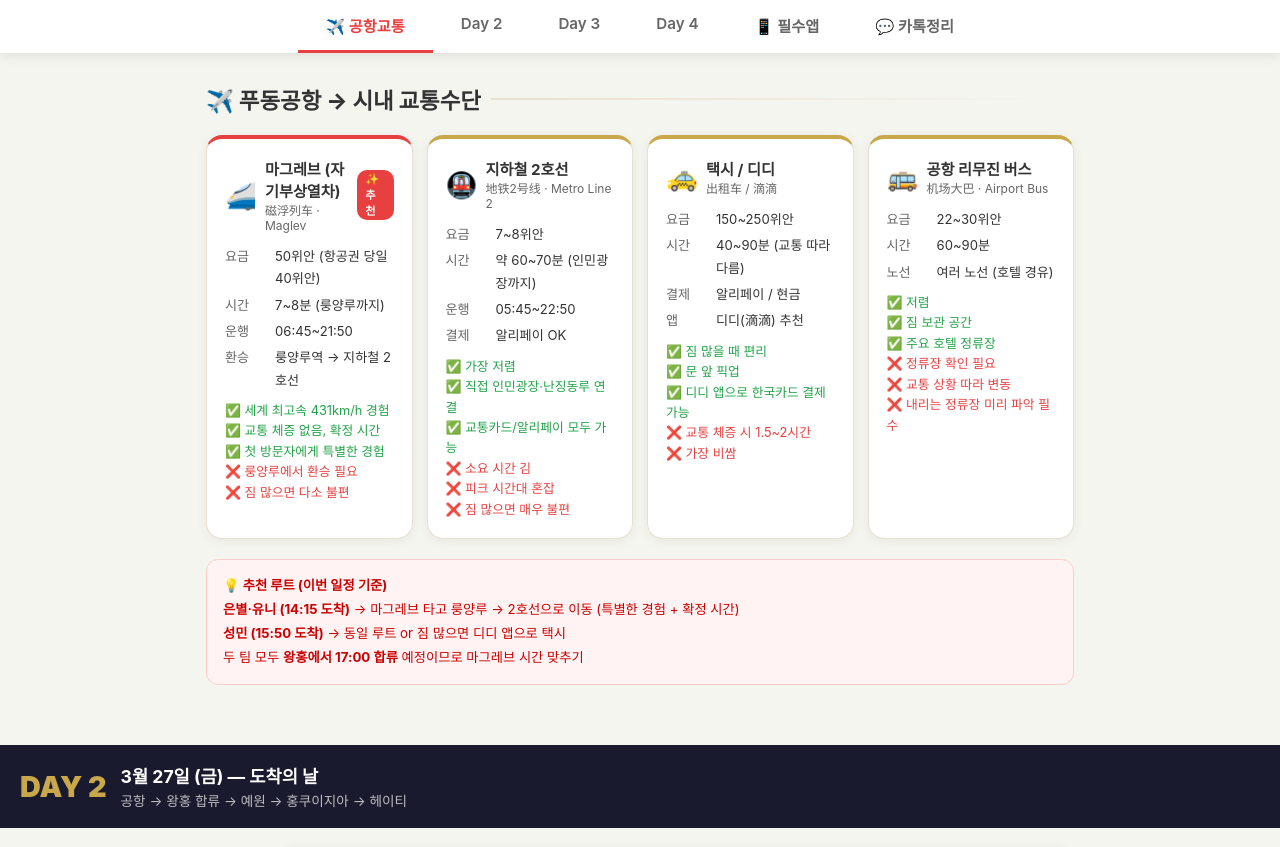
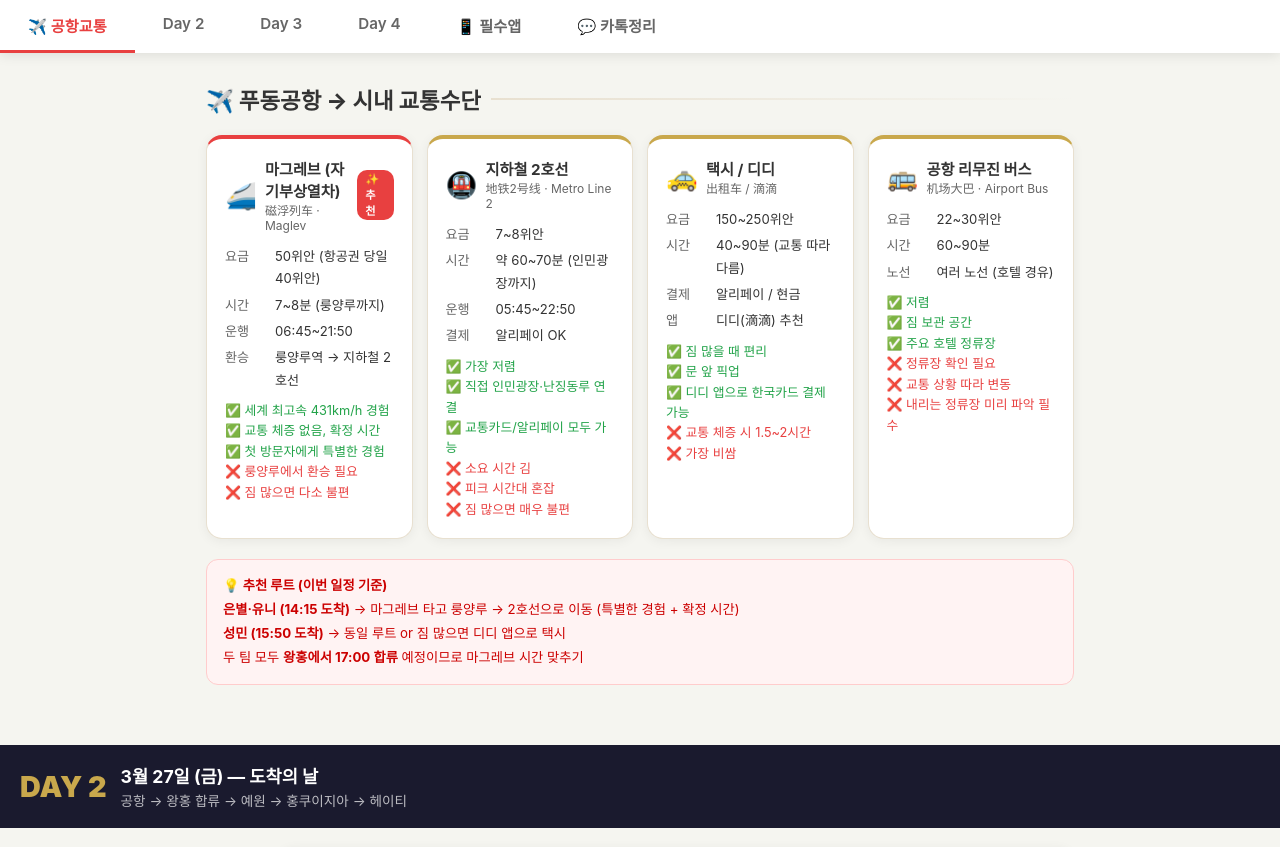
Before and after one commit to OneUne/oneune.github.io, a Jekyll site: the page shanghai/index.html, which Jekyll copies as it is, in a window 1280 px wide. Shown: the part 254-1101 px from the top of the page. Built offline with Jekyll 4.4.1, drawn with Linux system fonts in a browser that asks for light colours.

Commit message:
etc: 모바일 친화적이지가 않아서 수정

```diff
--- a/shanghai/index.html
+++ b/shanghai/index.html
@@ -33,6 +33,7 @@
           sans-serif;
         background: var(--bg);
         color: var(--text);
+        overflow-x: hidden;
       }
 
       /* HERO */
@@ -97,8 +98,14 @@
         background: white;
         box-shadow: 0 2px 12px rgba(0, 0, 0, 0.1);
         display: flex;
-        justify-content: center;
+        justify-content: flex-start;
         gap: 0;
+        overflow-x: auto;
+        -webkit-overflow-scrolling: touch;
+        scrollbar-width: none;
+      }
+      .nav-tabs::-webkit-scrollbar {
+        display: none;
       }
       .nav-tabs a {
         padding: 14px 28px;
```
